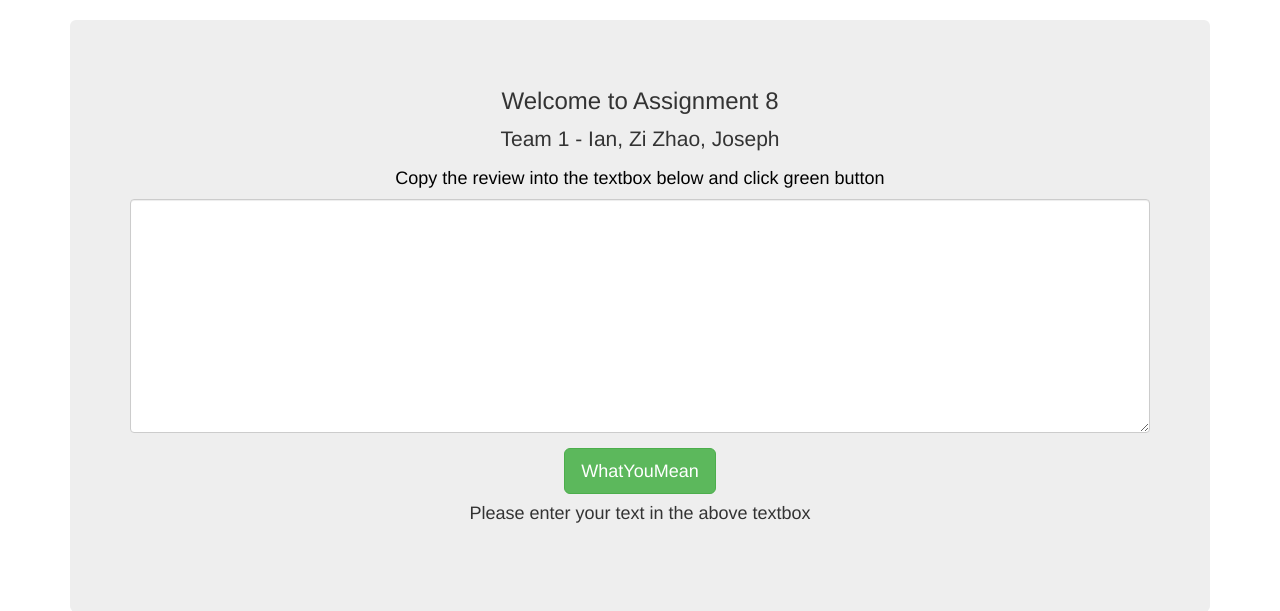
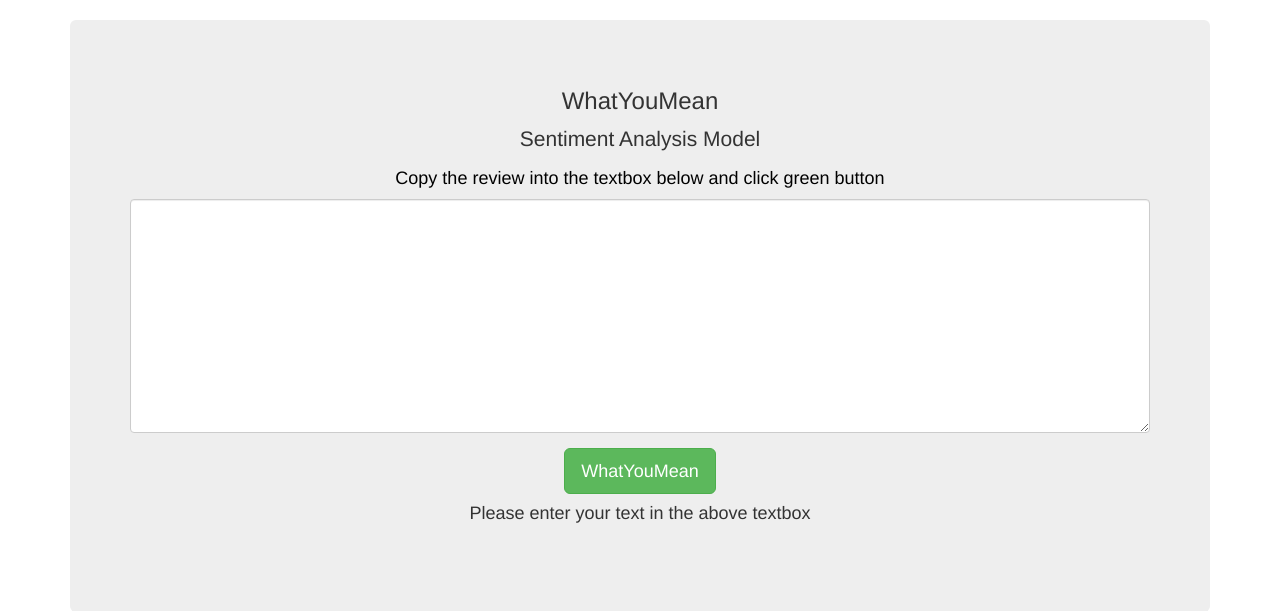
Before and after one commit to ongzizhao/Sentiment-Analysis-LSTM, a Flask app: page / in a window 1280 px wide. Shown: the part 52-663 px from the top of the page. Run offline with Flask 2, Linux system fonts and the light colour scheme; parts of the project's set-up code (start-up, migrations or seed data) failed here and were passed over; some libraries are stand-ins or nearby versions.

Commit message:
Update home.html

```diff
--- a/src/templates/home.html
+++ b/src/templates/home.html
@@ -2,8 +2,8 @@
 
 {% block body %}
 <div class="jumbotron text-center">
-  <h3>Welcome to Assignment 8</h3>
-  <p class="lead">Team 1 - Ian, Zi Zhao, Joseph </p>
+  <h3>WhatYouMean</h3>
+  <p class="lead">Sentiment Analysis Model </p>
  <div style="text-align:center">
 
 <form id ='form' action="/" method="POST">
```
